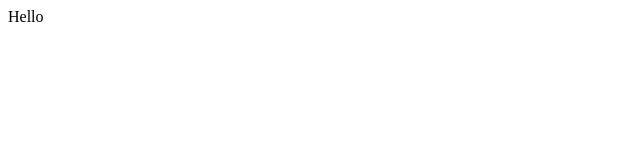
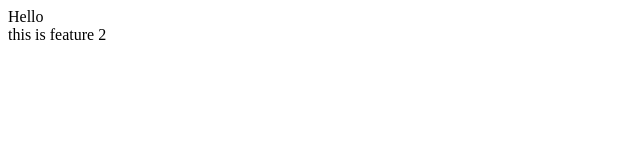
Before and after one commit to strwberryuwu/demo-repo32, a plain HTML site: page index.html in a window 1280 px wide. Shown: the full height of the page, 0-640 px from the left. Drawn offline with Linux system fonts and the light colour scheme.

Commit message:
added feature2 initial

```diff
--- a/index.html
+++ b/index.html
@@ -1,2 +1,2 @@
 <div>Hello</div>
-<div></div>
+<div>this is feature 2</div>
```
